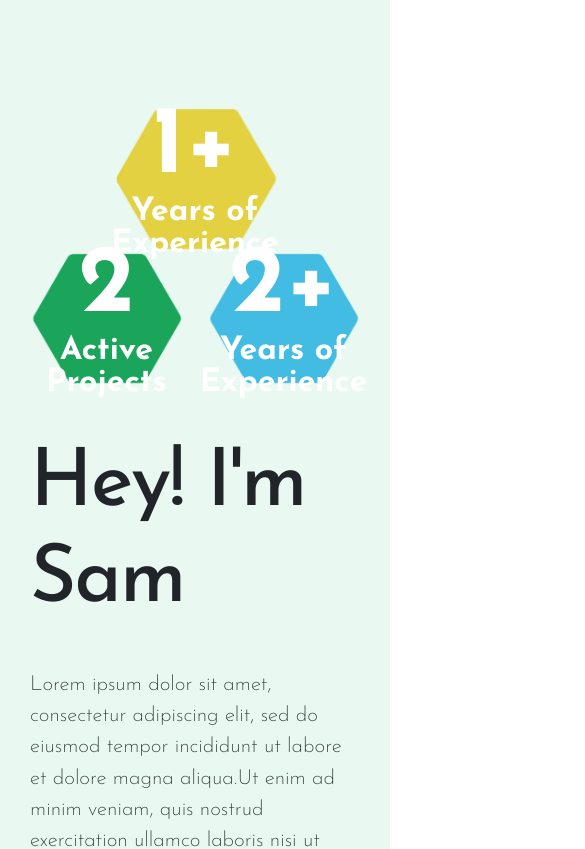
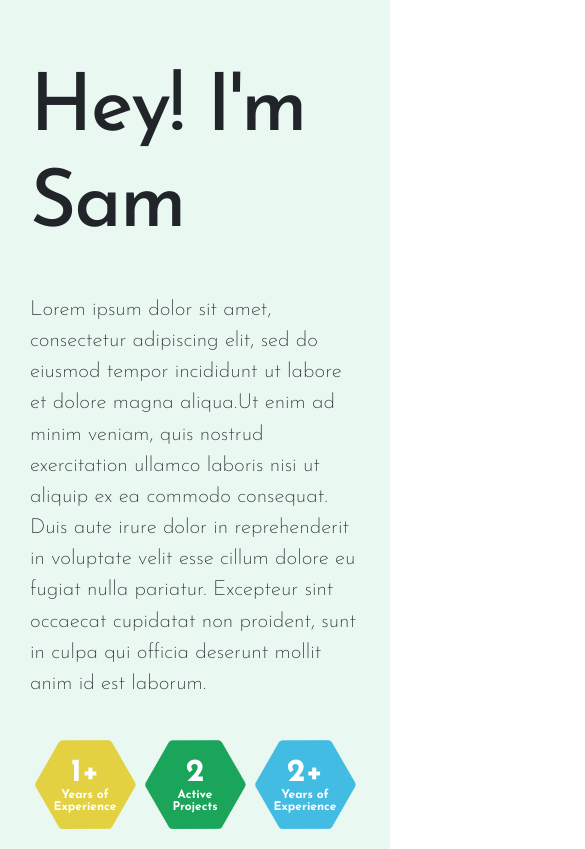
Before and after one commit to Sam89001/Porfolio-Site, a React (Vite) app: page / in a window 390 px wide. Shown: the part 900-1749 px from the top of the page, 585 px wide, since content can reach past the window. Built offline with nearby package versions, Linux system fonts and the light colour scheme.

Commit message:
working visual update

```diff
--- a/src/components/AboutPage.jsx
+++ b/src/components/AboutPage.jsx
@@ -25,9 +25,31 @@ function AboutPage() {
               nisi ut aliquip ex ea commodo consequat. Duis aute irure dolor in reprehenderit in voluptate velit esse cillum dolore eu fugiat nulla
               pariatur. Excepteur sint occaecat cupidatat non proident, sunt in culpa qui officia deserunt mollit anim id est laborum.</p>
 
-              <div className='d-flex flex-row justify-content-between standard-bottom-padding w-100'>
-                <div className='d-flex' style={{position: 'relative', maxHeight: '200px'}}>
-                  <img src={BlueHexagon}/>
+              {/* Hidden Hexagons Section*/}
+              <div className='d-flex flex-row justify-content-between double-standard-bottom-padding w-100 about-page-hexagon-section-small'>
+
+                <div className='d-flex justify-content-center align-items-center' style={{position: 'relative'}}>
+                  <p className='text-center about-page-hexagon-text-small-screens d-flex justify-content-center align-items-center flex-column'>
+                    <span className='about-page-hexagon-larger-text-small-screens'>1+</span>
+                    Years of Experience
+                  </p>
+                  <img className='img-fluid about-page-hexagon-image-small' src={YellowHexagon}/>
+                </div>
+
+                <div className='d-flex justify-content-center align-items-center' style={{position: 'relative'}}>
+                  <p className='text-center about-page-hexagon-text-small-screens d-flex justify-content-center align-items-center flex-column'>
+                    <span className='about-page-hexagon-larger-text-small-screens'>2</span>
+                    Active Projects
+                  </p>
+                  <img className='img-fluid about-page-hexagon-image-small' src={GreenHexagon}/>
+                </div>
+
+                <div className='d-flex justify-content-center align-items-center' style={{position: 'relative'}}>
+                  <p className='text-center about-page-hexagon-text-small-screens d-flex justify-content-center align-items-center flex-column'>
+                    <span className='about-page-hexagon-larger-text-small-screens'>2+</span>
+                    Years of Experience
+                  </p>
+                  <img className='img-fluid about-page-hexagon-image-small' src={BlueHexagon}/>
                 </div>
 
               </div>
@@ -38,10 +60,8 @@ function AboutPage() {
           </div>
 
           {/* Right Side Stats */}
-          <div className='col-lg-6 col-md-12 col-sm-12 about-page-image-column'>
-
-            <div className='w-100 h-100 d-flex justify-content-center flex-column align-items-center'>
-
+          <div className='col-lg-6 col-md-12 col-sm-12 about-page-image-column about-page-hexagon-section'>
+            <div className='w-100 h-75 d-flex justify-content-center flex-column align-items-center'>
               <div className='d-flex justify-content-center align-items-center w-100 h-50'>
 
                 <div className='d-flex justify-content-center align-items-center w-50 h-100 about-page-hexagon-image-container'>
@@ -49,11 +69,10 @@ function AboutPage() {
                     <span className='about-page-hexagon-larger-text'>1+</span>
                     Years of Experience
                   </p>
-                  <img className='img-fluid image-container' src={YellowHexagon} alt="Yellow Hexagon" />
+                  <img className='img-fluid h-100' src={YellowHexagon} alt="Yellow Hexagon" />
                 </div>
 
               </div>
-
               <div className='d-flex w-100 h-50'>
 
                 <div className='d-flex justify-content-center align-items-center w-50 h-100 about-page-hexagon-image-container' style={{ marginRight: '1.5rem' }}>
@@ -62,7 +81,7 @@ function AboutPage() {
                     Active Projects
                   </p>
 
-                  <img className='img-fluid image-container' src={GreenHexagon} alt="Green Hexagon"/>
+                  <img className='img-fluid h-100' src={GreenHexagon} alt="Green Hexagon"/>
                 </div>
 
                 <div className='d-flex justify-content-center align-items-center w-50 h-100 about-page-hexagon-image-container'>
@@ -71,12 +90,10 @@ function AboutPage() {
                     Years of Experience
                   </p>
 
-                  <img className='img-fluid image-container' src={BlueHexagon} alt="Blue Hexagon" />
+                  <img className='img-fluid h-100' src={BlueHexagon} alt="Blue Hexagon" />
                 </div>
               </div>
-
             </div>
-
           </div>
 
         </div>
--- a/src/css/AboutPage.css
+++ b/src/css/AboutPage.css
@@ -31,6 +31,14 @@
   width: 80%;
 }
 
+.about-page-hexagon-section-small,
+.about-page-hexagon-text-small-screens,
+.about-page-hexagon-larger-text-small-screens,
+.about-page-hexagon-image-small {
+  visibility: hidden;
+  display: none;
+}
+
 /* Headers and Text */
 
 .about-page-stats-larger,
@@ -53,29 +61,46 @@
 
 /* Images */
 
+
 .about-page-hexagon-image-container {
   position: relative;
 }
 
+.about-page-hexagon-image-small {
+  width: 75%;
+}
+
 .about-page-hexagon-larger-text,
-.about-page-hexagon-text {
+.about-page-hexagon-text,
+.about-page-hexagon-larger-text-small-screen,
+.about-page-hexagon-text-small-screens {
   font-family: 'Josefin Sans', sans-serif;
   color: white;
   font-weight: 800;
 }
 
-.about-page-hexagon-larger-text {
-  font-size: 6rem;
-}
-
-.about-page-hexagon-text {
+.about-page-hexagon-text,
+.about-page-hexagon-text-small-screens {
   line-height: 1;
   margin: 0;
   position: absolute;
   z-index: 2;
   height: 60%;
-  width: 70%;
+  width: 60%;
+}
+
+.about-page-hexagon-larger-text {
+  font-size: 6rem;
+}
+.about-page-hexagon-text {
   font-size: 2rem;
+}
+
+.about-page-hexagon-larger-text-small-screens {
+  font-size: 3rem;
+}
+.about-page-hexagon-text-small-screens {
+  font-size: 1rem;
 }
 
 /* Buttons */
@@ -87,7 +112,8 @@
 
 /* Media Queries */
 
-@media (max-width: 990px) {
+
+@media (max-width: 992px) {
   .about-page-text-column {
     order: 2;
   }
@@ -97,18 +123,23 @@
     padding: 3em 0em 3em 0em;
   }
 
-  .about-page-profile-image-container {
-    height: auto;
-  }
-
-  .about-page-profile-image-container img {
-    width: 80%;
-  }
-
   .about-page-text-section-width {
     width: 100%;
   }
+
+  .about-page-hexagon-section {
+    display: none;
+  }
+
+  .about-page-hexagon-section-small,
+  .about-page-hexagon-text-small-screens,
+  .about-page-hexagon-larger-text-small-screens,
+  .about-page-hexagon-image-small {
+    display: flex;
+    visibility: visible;
+  }
 }
+
 
 @media (max-width: 767px) {
   .about-page-stats-larger {
@@ -124,3 +155,33 @@
     line-height: -1;
   }
 }
+
+@media (max-width: 650px) {
+  .about-page-hexagon-image-small {
+    width: 90%;
+  }
+
+}
+
+@media (max-width: 500px) {
+
+  .about-page-hexagon-image-small {
+    width: 95%;
+  }
+  .about-page-hexagon-larger-text-small-screens {
+    font-size: 2rem;
+  }
+  .about-page-hexagon-text-small-screens {
+    font-size: 0.75rem;
+  }
+}
+
+@media (max-width: 360px) {
+
+  .about-page-hexagon-larger-text-small-screens {
+    font-size: 1.5rem;
+  }
+  .about-page-hexagon-text-small-screens {
+    font-size: 0.5rem;
+  }
+}
--- a/src/css/site.css
+++ b/src/css/site.css
@@ -91,7 +91,6 @@ html {
 @media (max-width: 500px) {
   .main-header {
     font-size: 5rem;
-
   }
 
   .main-paragraph {
```
